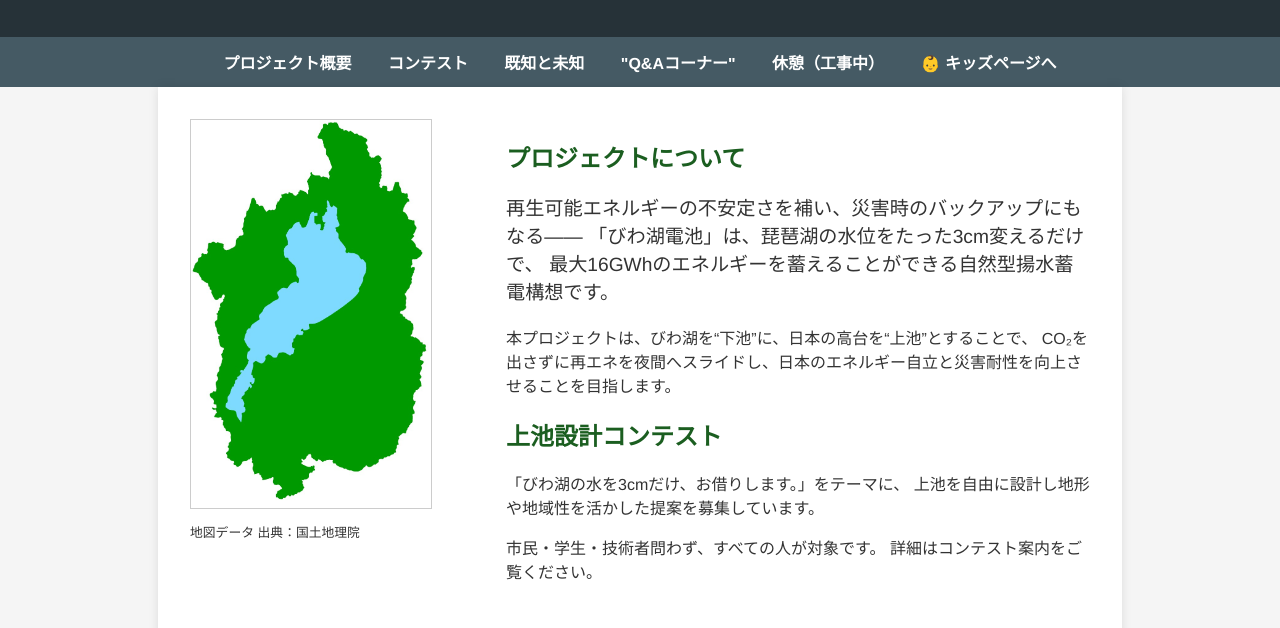
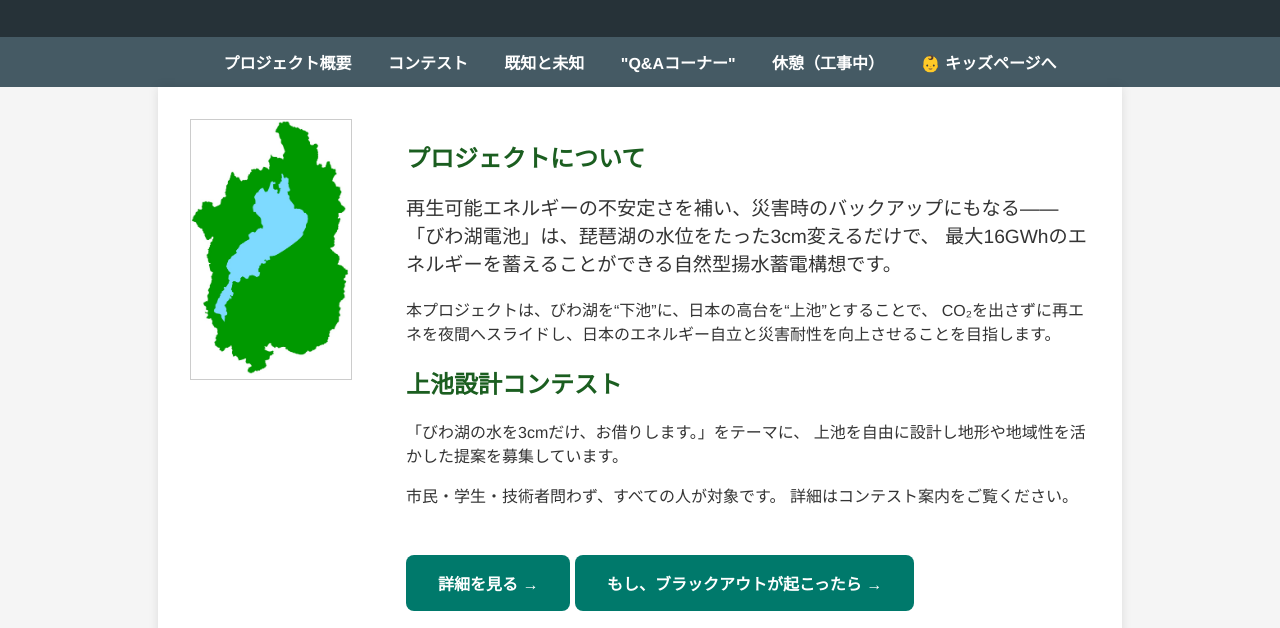
Before and after one commit to pgmatsuyama/biwako-denchi-kids, a plain HTML site: page index.html in a window 1280 px wide. Shown: the part 108-736 px from the top of the page. Drawn offline with Linux system fonts and the light colour scheme.

Commit message:
Update index.html

```diff
--- a/index.html
+++ b/index.html
@@ -95,9 +95,9 @@ img {
   <main>
     <div style="display: flex; gap: 1em;">
     <!-- 左：地図 -->
-    <div style="flex: 0 0 300px;">
-      <img src="images/SHIGA.jpg" alt="琵琶湖周辺地図" style="max-width:80%; border: 1px solid #ccc;" />
-      <p style="font-size: 0.8em;">地図データ 出典：国土地理院</p>
+    <div style="flex: 0 0 200px;">
+      <img src="images/SHIGA.jpg" alt="琵琶湖周辺地図" style="max-width:80%;height=auto; border: 1px solid #ccc;" />
+    <!--  <p style="font-size: 0.8em;">地図データ 出典：国土地理院</p> -->
     </div>
 
     <!-- 右：本文 -->
```
